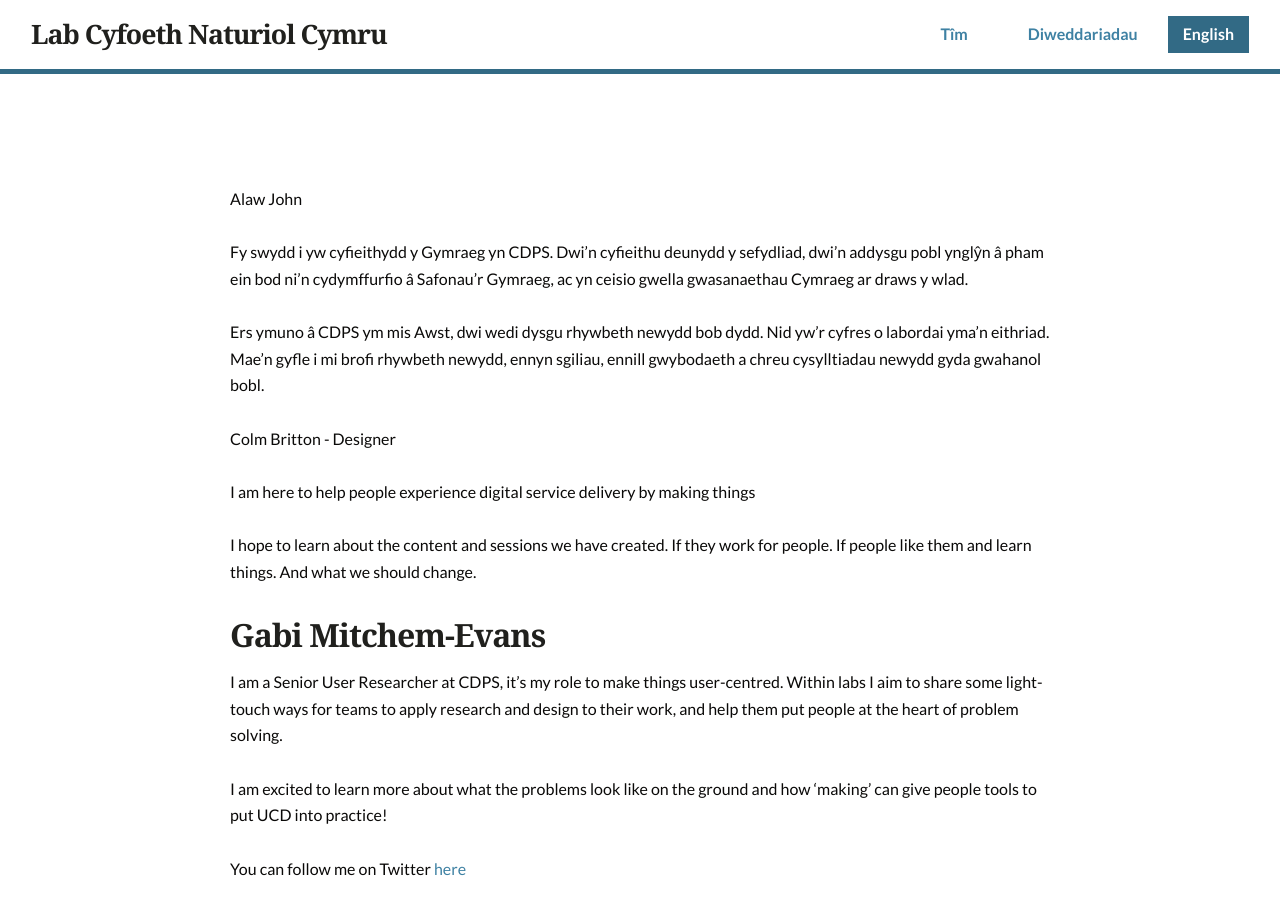
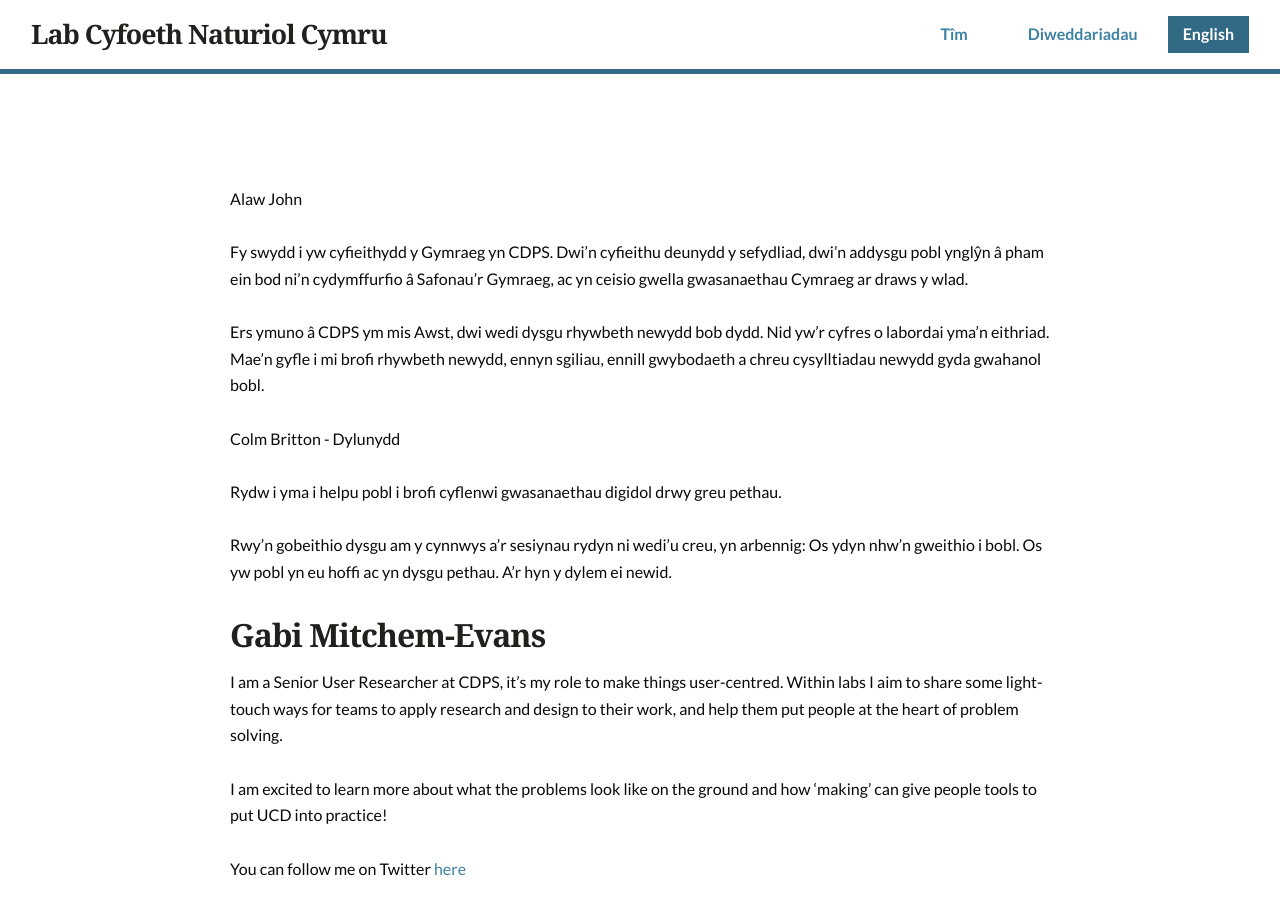
Before and after one commit to nrw-lab/nrw-lab.github.io, a Jekyll site: the page built from cy/team/index.md, in a window 1280 px wide and 900 px high. Built offline with Jekyll 4.4.1, drawn with Linux system fonts in a browser that asks for light colours.

```diff
--- a/cy/team/_members/colm-britton.md
+++ b/cy/team/_members/colm-britton.md
@@ -1,5 +1,5 @@
-Colm Britton - Designer
+Colm Britton - Dylunydd
 
-I am here to help people experience digital service delivery by making things
+Rydw i yma i helpu pobl i brofi cyflenwi gwasanaethau digidol drwy greu pethau.
 
-I hope to learn about the content and sessions we have created. If they work for people. If people like them and learn things. And what we should change.
+Rwy'n gobeithio dysgu am y cynnwys a'r sesiynau rydyn ni wedi'u creu, yn arbennig: Os ydyn nhw'n gweithio i bobl. Os yw pobl yn eu hoffi ac yn dysgu pethau. A'r hyn y dylem ei newid.
```
